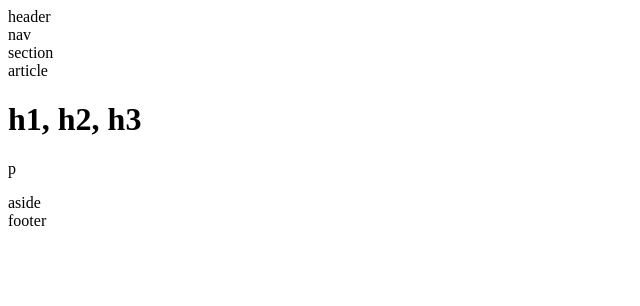
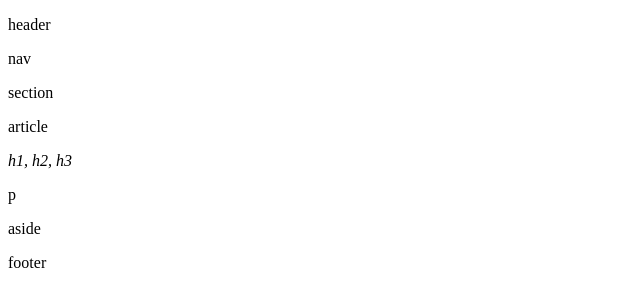
Before and after one commit to brandon123774/HW-Wireframe, a plain HTML site: page index.html in a window 1280 px wide. Shown: the whole page, without its empty margins (0-640 px from the left). Drawn offline with Linux system fonts and the light colour scheme.

Commit message:
edited index.html with div

```diff
--- a/index.html
+++ b/index.html
@@ -5,17 +5,51 @@
     <meta name="viewport" content="width=device-width, initial-scale=1.0">
     <meta http-equiv="X-UA-Compatible" content="ie=edge">
     <title>Document</title>
-    <link href="style.css" rel="stylesheet"/>
+    <link rel="stylesheet" type="text/css" href="style.css">
 </head>
+
 <body>
-    <header>header</header>
-    <nav>nav</nav>
-    <section>section</section>
-    <article>article</article>
-    <h1>h1, h2, h3</h1>
-    <p>p</p>
-    <aside>aside</aside>
-    <footer>footer</footer>
+
+    <div>
+            <div class= "header">
+            <p>header</p>
+    </div>
+
+    <div>
+            <div class="nav">
+            <p>nav</p>
+    </div>
+
+    <div>
+            <div class="section">
+            <p>section</p>
+    </div>
+
+    <div>
+            <div class="article">
+            <p>article</p>
+    </div>
+
+    <div>
+            <div class="h">
+            <p><em>h1, h2, h3</em></p>
+    </div>
+
+    <div>
+            <div class="p">
+            <p>p</p>
+    </div>
+
+    <div>
+            <div class="aside">
+            <p>aside</p>
+    </div>
+
+    <div>
+            <div class="footer">
+            <p>footer</p>
+    </div>
+
 
 </body>
 </html>
```
